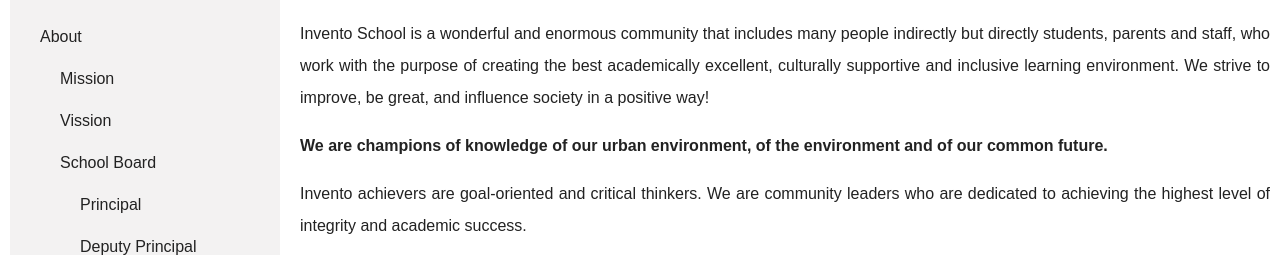
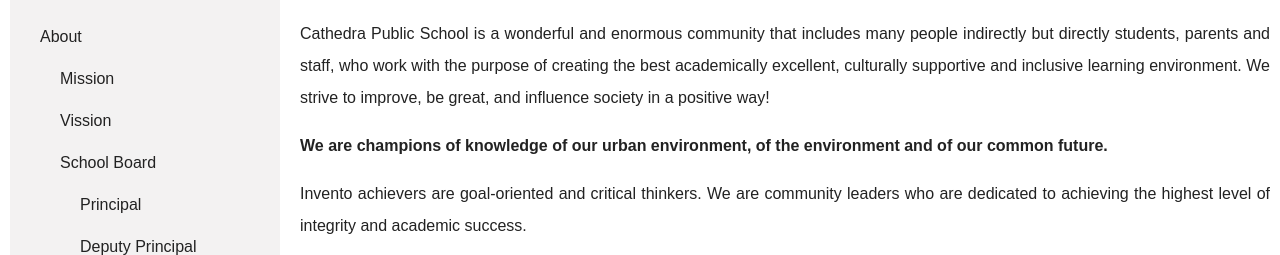
Before and after one commit to topdevangel/cardinal, a plain HTML site: page about.html in a window 1280 px wide. Shown: the part 518-773 px from the top of the page. Drawn offline with nearby package versions, Linux system fonts and the light colour scheme.

Commit message:
Update a typo

```diff
--- a/about.html
+++ b/about.html
@@ -192,7 +192,7 @@
         </div>
         <div class="central-content">
           <h2>About</h2>
-          <p>Invento School is a wonderful and enormous community that includes many people indirectly but directly students, parents and staff, who work with the purpose of creating the best academically excellent, culturally supportive and inclusive learning environment. We strive to improve, be great, and influence society in a positive way!</p>
+          <p>Cathedra Public School is a wonderful and enormous community that includes many people indirectly but directly students, parents and staff, who work with the purpose of creating the best academically excellent, culturally supportive and inclusive learning environment. We strive to improve, be great, and influence society in a positive way!</p>
           <p><strong>We are champions of knowledge of our urban environment, of the environment and of our common future.</strong></p>
           <p>Invento achievers are goal-oriented and critical thinkers. We are community leaders who are dedicated to achieving the highest level of integrity and academic success.</p>
           <p>The administration and staff work in harmony to provide a challenging learning environment without neglecting support where it is needed so that everyone has the opportunity to achieve personal success and reach their full potential. Each member participates in lifelong learning and improvement cycles that include setting high expectations, setting goals, planning, action, and reflection.</p>
```
